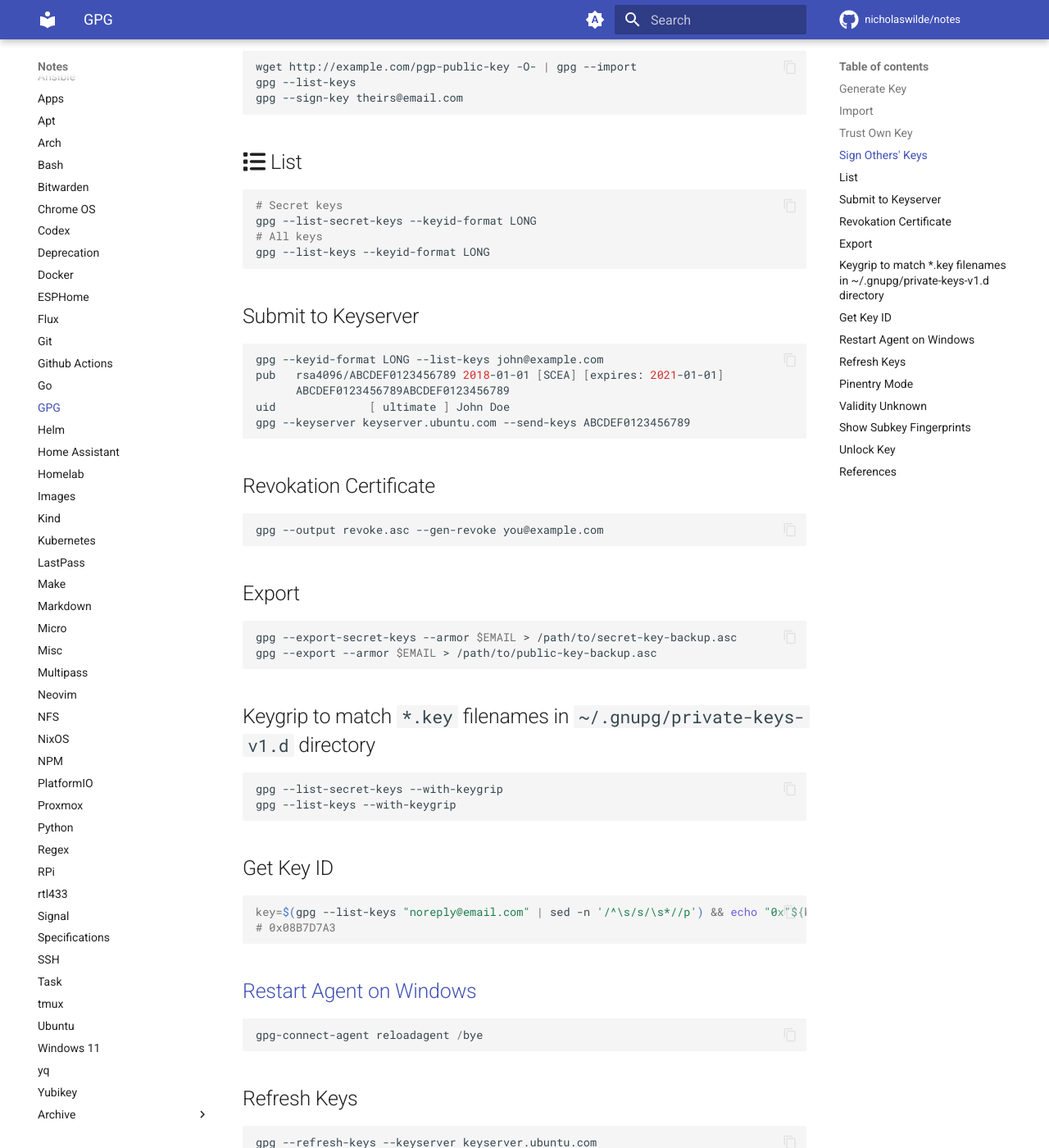
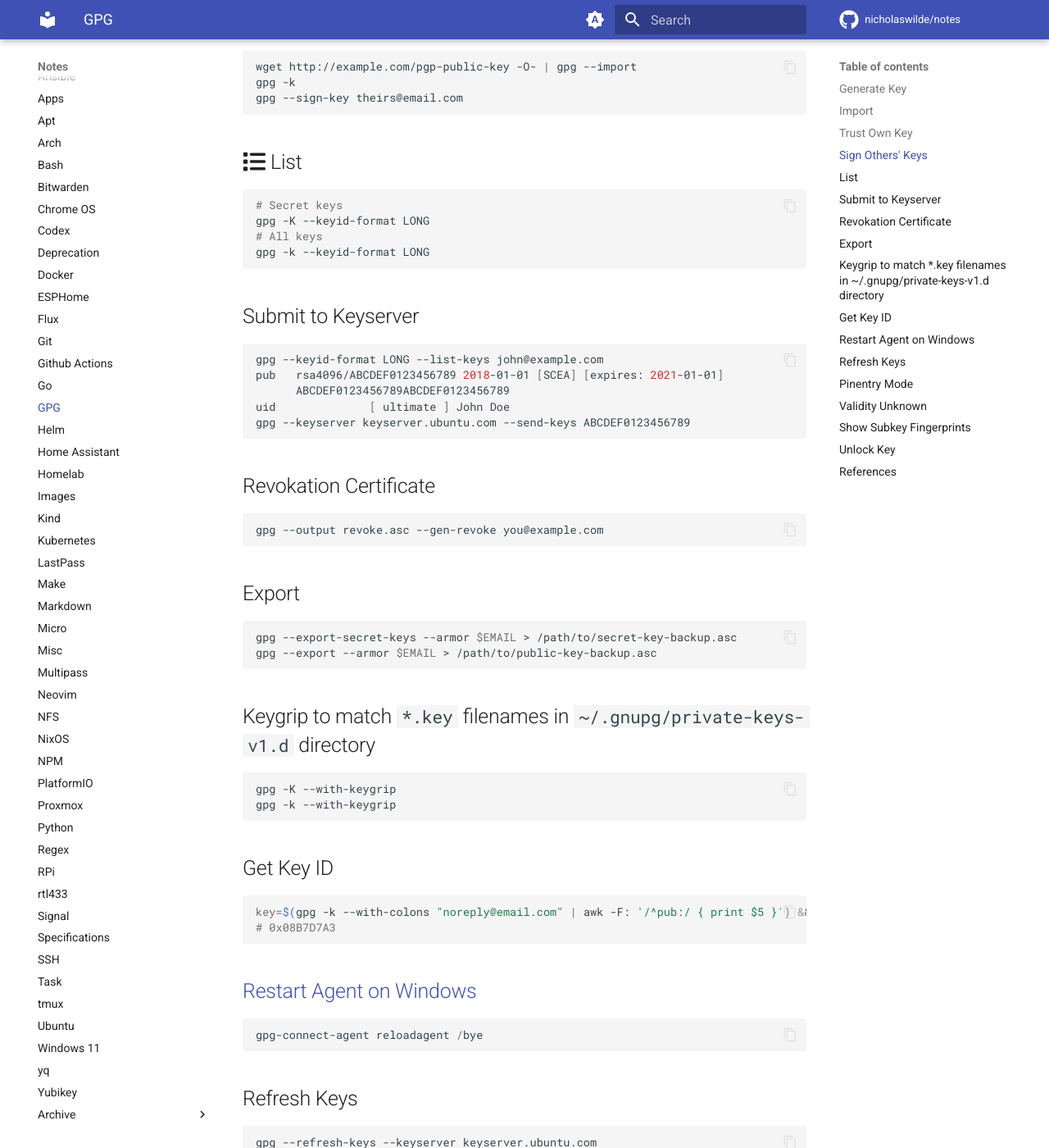
Before and after one commit to nicholaswilde/notes, an MkDocs documentation site: the page built from docs/gpg.md, in a window 1280 px wide and 1400 px high, scrolled down 963 px. Shown: the whole window at 82% size. Built offline with MkDocs 1.6.1 and Material for MkDocs 9.7.7, drawn with Linux system fonts in a browser that asks for light colours; emoji names are drawn with the system emoji font; comment, search, counter and statistics services are not loaded.

Commit message:
update
Signed-off-by: nιcнolaѕ wιlde <ncwilde43@gmail.com>

````diff
--- a/docs/gpg.md
+++ b/docs/gpg.md
@@ -46,7 +46,7 @@ gpg> save
 
 ```shell
 wget http://example.com/pgp-public-key -O- | gpg --import
-gpg --list-keys
+gpg -k
 gpg --sign-key theirs@email.com
 ```
 
@@ -54,9 +54,9 @@ gpg --sign-key theirs@email.com
 
 ```shell
 # Secret keys
-gpg --list-secret-keys --keyid-format LONG
+gpg -K --keyid-format LONG
 # All keys
-gpg --list-keys --keyid-format LONG
+gpg -k --keyid-format LONG
 ```
 
 ## Submit to Keyserver
@@ -85,14 +85,14 @@ gpg --export --armor $EMAIL > /path/to/public-key-backup.asc
 ## Keygrip to match `*.key` filenames in `~/.gnupg/private-keys-v1.d` directory
 
 ```shell
-gpg --list-secret-keys --with-keygrip
-gpg --list-keys --with-keygrip
+gpg -K --with-keygrip
+gpg -k --with-keygrip
 ```
 
 ## Get Key ID
 
 ```shell
-key=$(gpg --list-keys "noreply@email.com" | sed -n '/^\s/s/\s*//p') && echo "0x"${key:(-8)}
+key=$(gpg -k --with-colons "noreply@email.com" | awk -F: '/^pub:/ { print $5 }') && echo "0x"${key:(-8)}
 # 0x08B7D7A3
 ```
 
````
